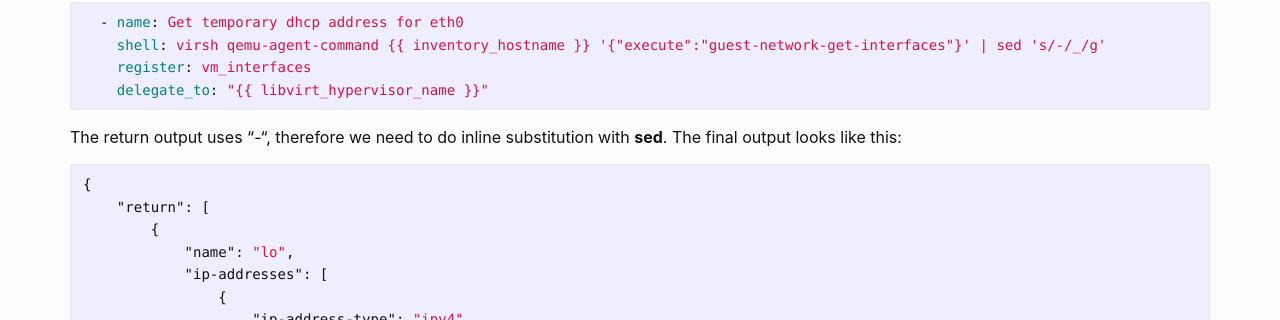
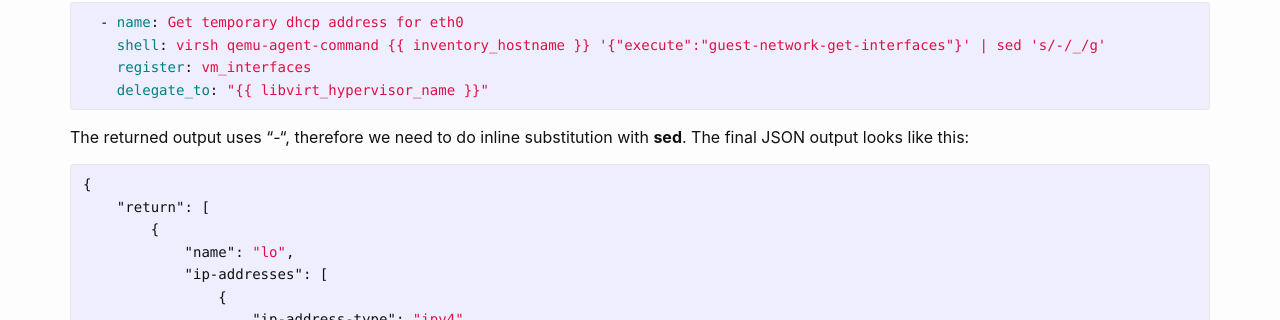
Before and after one commit to ecchong/ecchong.github.io, a Jekyll site: the page built from _posts/2020/2020-11-05-JSON_query_example.md, in a window 1280 px wide and 1400 px high, scrolled down 266 px. Shown: the part 133-453 px from the top of the window. Built offline with Jekyll 4.4.1, drawn with Linux system fonts in a browser that asks for light colours; some of the changed text lies outside the part shown.

Commit message:
2020-11-05 fixed typo

````diff
--- a/_posts/2020/2020-11-05-JSON_query_example.md
+++ b/_posts/2020/2020-11-05-JSON_query_example.md
@@ -18,7 +18,7 @@
 ```
 {% endraw %}
 
-The return output uses "-", therefore we need to do inline substitution with __sed__.  The final output looks like this:
+The returned output uses "-", therefore we need to do inline substitution with __sed__.  The final JSON output looks like this:
 
 {% raw %}
 ```json
@@ -79,7 +79,7 @@
     ]
 }
 ```
-{% endraaw %}
+{% endraw %}
 
 We are only interested on the ipv4 address on eth0.  Use the following json_query to pull it into Ansible
 
````
Also changed, not shown: _posts/2020/2020-10-23-Find_VM_with_the_same_name.md (+1 -1 lines).
